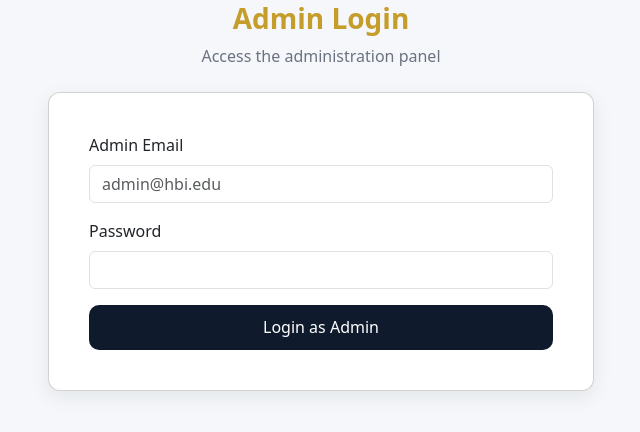
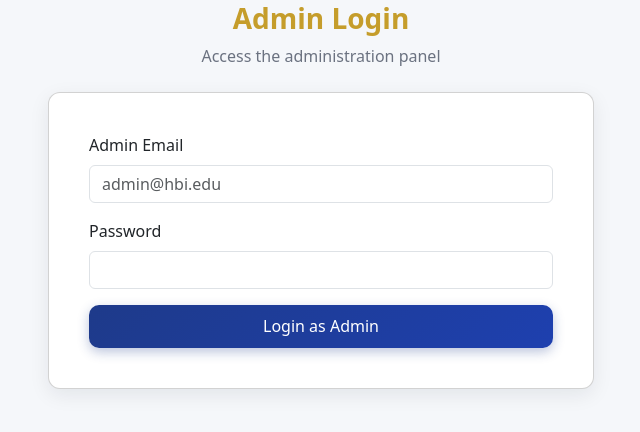
Before and after one commit to HBIUCAMPUS/HBIU-UNIVERSITY-PORTAL, a Flask app: page /admin/login in a window 1280 px wide. Shown: the part 236-668 px from the top of the page, without its empty margins (319-959 px from the left). Run offline with Flask 3, Linux system fonts and the light colour scheme.

Commit message:
Update admin_login.html

```diff
--- a/templates/admin_login.html
+++ b/templates/admin_login.html
@@ -18,7 +18,7 @@
             <label class="form-label">Password</label>
             <input class="form-control" type="password" name="password" required>
           </div>
-          <button class="btn btn-gold w-100">Login as Admin</button>
+          <button class="btn btn-royal-blue w-100">Login as Admin</button>
         </form>
       </div>
     </div>
```
